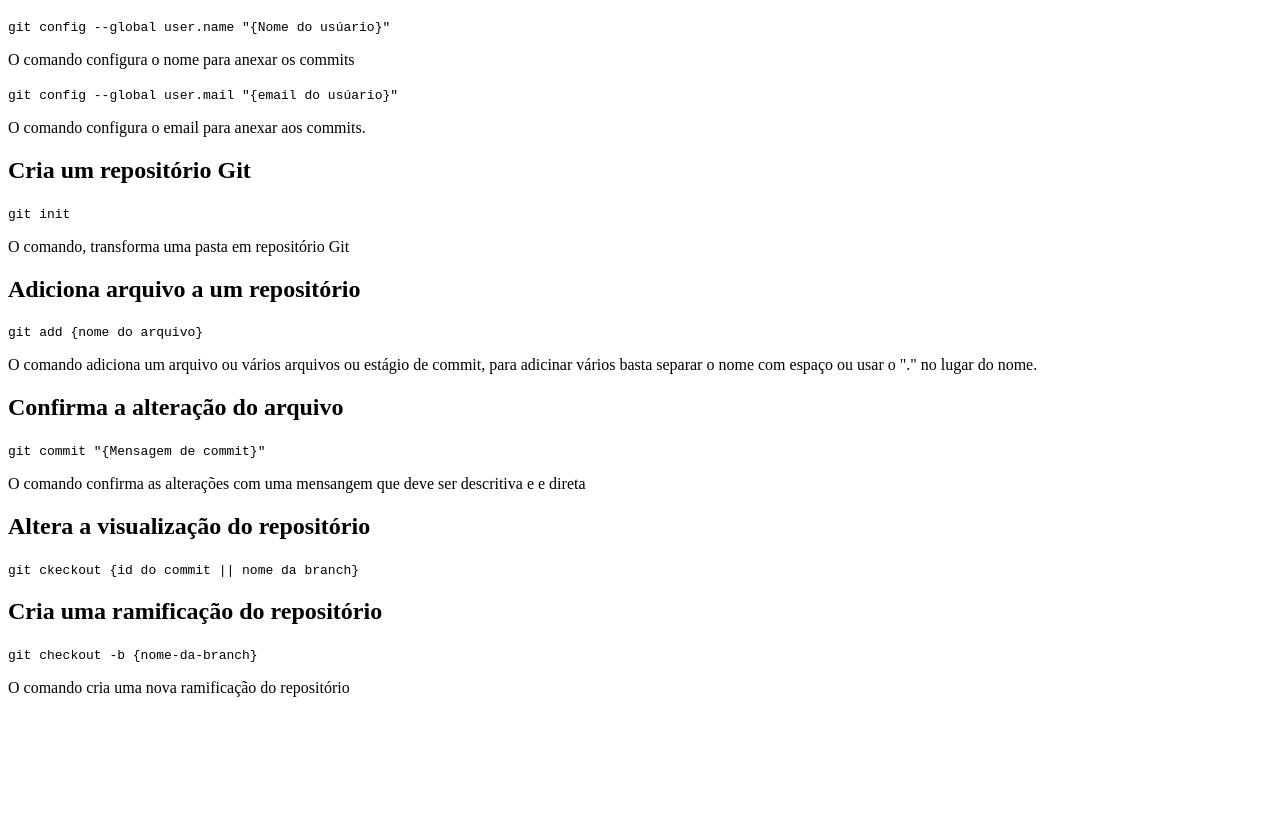
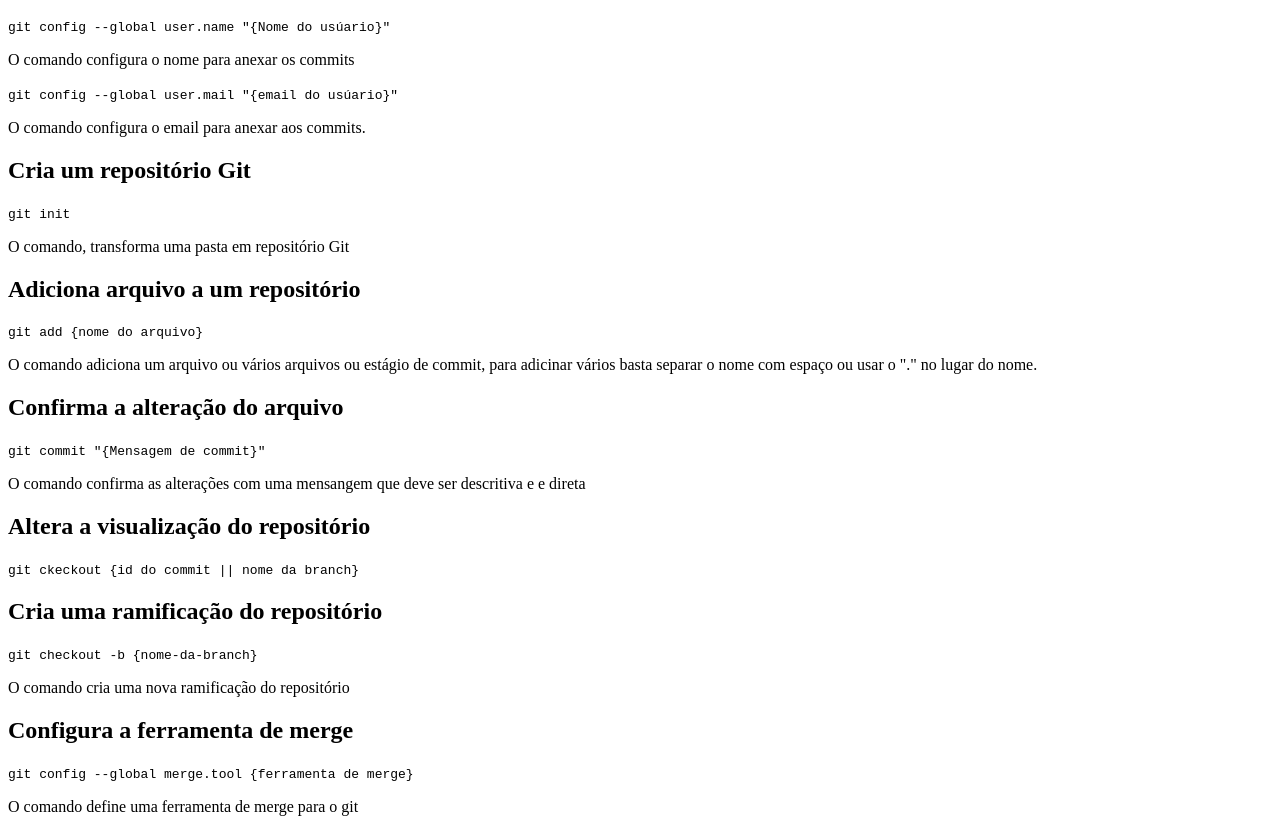
Before and after one commit to DanGal78/aula-git, a plain HTML site: page index.html in a window 1280 px wide. Shown: the part 110-942 px from the top of the page. Before the commit the page ends 823 px from the top, so only its background shows below. Drawn offline with Linux system fonts and the light colour scheme.

Commit message:
Adiciona seção para configuração de mergetool

```diff
--- a/index.html
+++ b/index.html
@@ -58,7 +58,12 @@
             O comando cria uma nova ramificação do repositório
         </p>
     </section>
-
-
+    <section id="merge-tool">
+        <h2>Configura a ferramenta de merge</h2>
+        <code>git config --global merge.tool {ferramenta de merge}</code>
+        <p>
+            O comando define uma ferramenta de merge para o git
+        </p>
+    </section>
 </body>
 </html>
```
